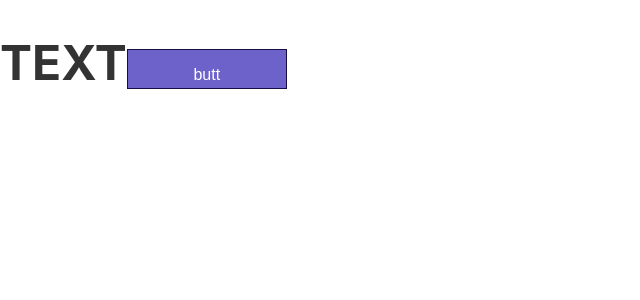
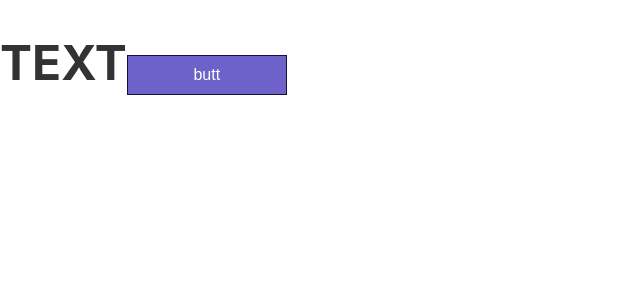
Before and after one commit to xirurgx3d/Owl-top, a Next.js app: page / in a window 1280 px wide. Shown: the top 300 px of the page, without its empty margins (0-640 px from the left). Built offline with nearby package versions, Linux system fonts and the light colour scheme.

Commit message:
add Detailed Props Components

```diff
--- /dev/null
+++ b/@types/index.ts
@@ -0,0 +1,3 @@
+import { ButtonHTMLAttributes, DetailedHTMLProps } from 'react';
+
+export type DetailedProp = DetailedHTMLProps<ButtonHTMLAttributes<HTMLButtonElement>, HTMLButtonElement>
--- a/components/Buttons/Button.module.css
+++ b/components/Buttons/Button.module.css
@@ -5,7 +5,7 @@
     max-width: 230px;
     min-width: 160px;
     height: 40px;
-    line-height: 40px;
+    line-height: 20px;
     font-size: 16px;
 }
 .primary{
--- a/components/Buttons/Button.props.ts
+++ b/components/Buttons/Button.props.ts
@@ -1,5 +1,6 @@
 import {ReactNode} from 'react';
-export interface ButtonProps {
+import { DetailedProp } from '../../@types';
+export interface ButtonProps extends DetailedProp {
   aps: 'primary' | 'ghost'
   children:ReactNode
 }
--- a/components/Buttons/Button.tsx
+++ b/components/Buttons/Button.tsx
@@ -2,7 +2,7 @@ import { ButtonProps } from './Button.props'
 import styles from './Button.module.css'
 import cn from 'classnames'
 
-export default ({ aps, children }:ButtonProps): JSX.Element => {
+export default ({ aps, children, ...props }:ButtonProps): JSX.Element => {
 
   return (
     <button className={
@@ -10,7 +10,10 @@ export default ({ aps, children }:ButtonProps): JSX.Element => {
         [styles.primary]: aps == 'primary',
         [styles.ghost]: aps == 'ghost'
       })
-    }>
+
+    }
+    {...props}
+    >
       {children}
     </button>
   )
```
